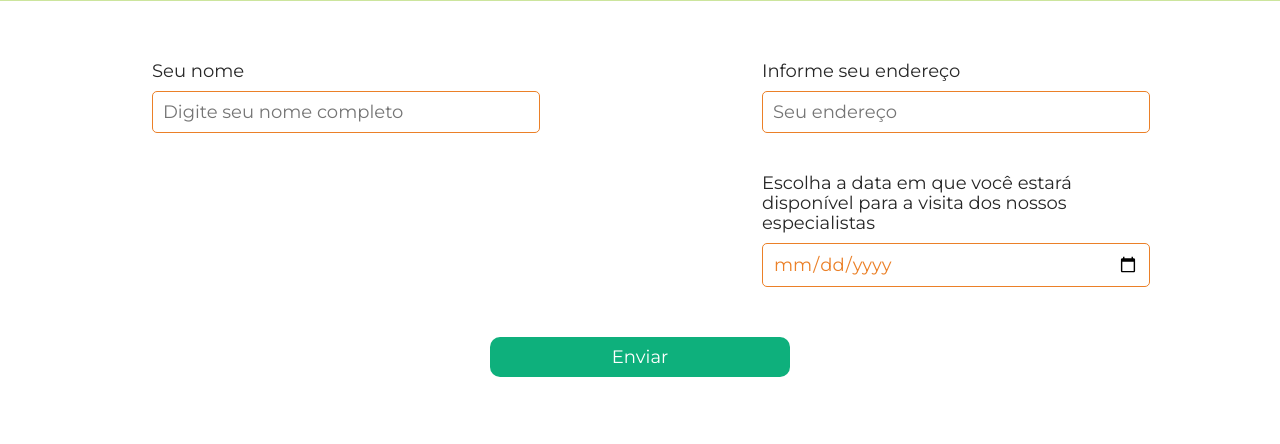
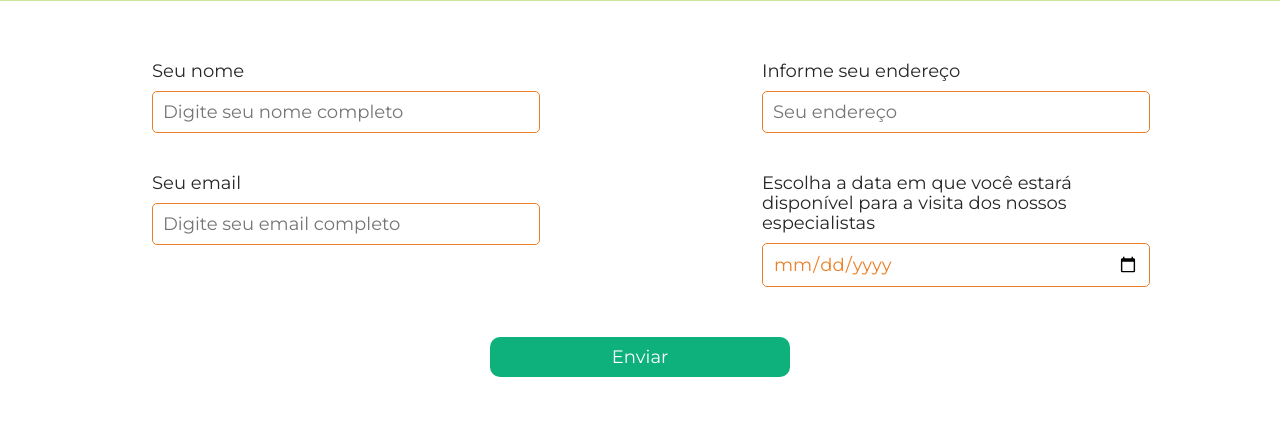
Before and after one commit to richtereric2009/calculator-bra-main, a Flask app: page /form in a window 1280 px wide. Shown: the part 469-913 px from the top of the page. Run offline with Flask 3, Linux system fonts and the light colour scheme.

Commit message:
modified:   calculator-bra-main/main.py 	modified:   calculator-bra-main/templates/end.html 	modified:   calculator-bra-main/templates/form.html 	modified:   calculator-bra-main/templates/form_result.html     new file:   form.txt

```diff
--- a/calculator-bra-main/main.py
+++ b/calculator-bra-main/main.py
@@ -51,11 +51,23 @@ def form():
 def submit_form():
     # Declarar variáveis para a coleta dos dados
     name = request.form['name']
+    email = request.form['email']
+    date = request.form['date']
+    address = request.form['address']
+
+    with open('form.txt', 'a') as f:
+        f.write(name + '\n')
+        f.write(date + '\n')
+        f.write(address + '\n')
+        f.write(email + '\n')
 
     # Aqui você pode salvar os dados ou enviá-los por email
     return render_template('form_result.html',
                            # Coloque as variáveis aqui
                            name=name,
+                           email=email,
+                           date=date,
+                           address=address,
                            )
 
 app.run(debug=True)
--- a/calculator-bra-main/templates/end.html
+++ b/calculator-bra-main/templates/end.html
@@ -29,10 +29,14 @@
       <img class="rez__img" src="/static/img/planet_medium.svg" alt="">
       <span>Seu resultado {{ result }} kWh</span>
       <span>A eficiência energética da sua casa é média.</span>
+      <span>Você quer tornar o mundo um lugar mais ecológico? Preencha o formulário e faremos uma eco-construção para você!</span>
+      <a href="{{ url_for('form') }}"class="main_link">Clique aqui para preencher o formulário</a>
       {% else %}
       <img class="rez__img" src="/static/img/planet_bad.svg" alt="">
       <span>Seu resultado {{ result }} kWh</span>
       <span>A eficiência energética da sua casa está abaixo da média.</span>
+      <span>Você quer tornar o mundo um lugar mais ecológico? Preencha o formulário e faremos uma eco-construção para você!</span>
+      <a href="{{ url_for('form') }}"class="main_link">Clique aqui para preencher o formulário</a>
       {% endif %}
     </div>
     {% endblock %}
--- a/calculator-bra-main/templates/form.html
+++ b/calculator-bra-main/templates/form.html
@@ -29,7 +29,8 @@
             </li>
             <li class="user-info__item">
                 <!-- Tarefa 4. Crie um campo de entrada para o email do usuário -->
-
+                <label for="email">Seu email</label>
+                <input type="email" name="email" id="email" placeholder="Digite seu email completo" required>
             </li>
         </ul>
         <!--Fields for the address and the name-->
--- a/calculator-bra-main/templates/form_result.html
+++ b/calculator-bra-main/templates/form_result.html
@@ -21,6 +21,9 @@
 		<section class="result">
 			<h2>Dados recebidos</h2>
 			<p><strong>Nome:</strong> {{ name }}</p>
+            <p><strong>Email:</strong> {{ email }}</p>
+            <p><strong>Endereço:</strong> {{ address }}</p>
+            <p><strong>Data:</strong> {{ date }}</p:>
 			<p>Obrigado por enviar suas informações. Se quiser enviar outro formulário, <a href="{{ url_for('form') }}">clique aqui</a>.</p>
 		</section>
 	</main>
--- /dev/null
+++ b/form.txt
@@ -0,0 +1,4 @@
+Eric
+5555-05-22
+kdjsaljsda
+aaa@nsei
```
